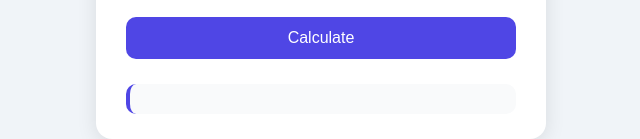
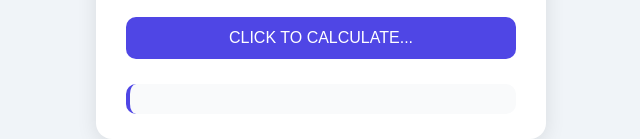
Before and after one commit to kaush-05/betting-calculator, a plain HTML site: page index.html in a window 1280 px wide. Shown: the part 414-553 px from the top of the page, without its empty margins (319-959 px from the left). Drawn offline with Linux system fonts and the light colour scheme.

Commit message:
Update index.html

```diff
--- a/index.html
+++ b/index.html
@@ -173,7 +173,7 @@
     <label for="budget">Total Budget:</label>
     <input type="number" id="budget" step="0.01" placeholder="e.g. 2350" />
 
-    <button onclick="calculate()">Calculate</button>
+    <button onclick="calculate()">CLICK TO CALCULATE...</button>
 
     <div class="output" id="result"></div>
   </div>
```
